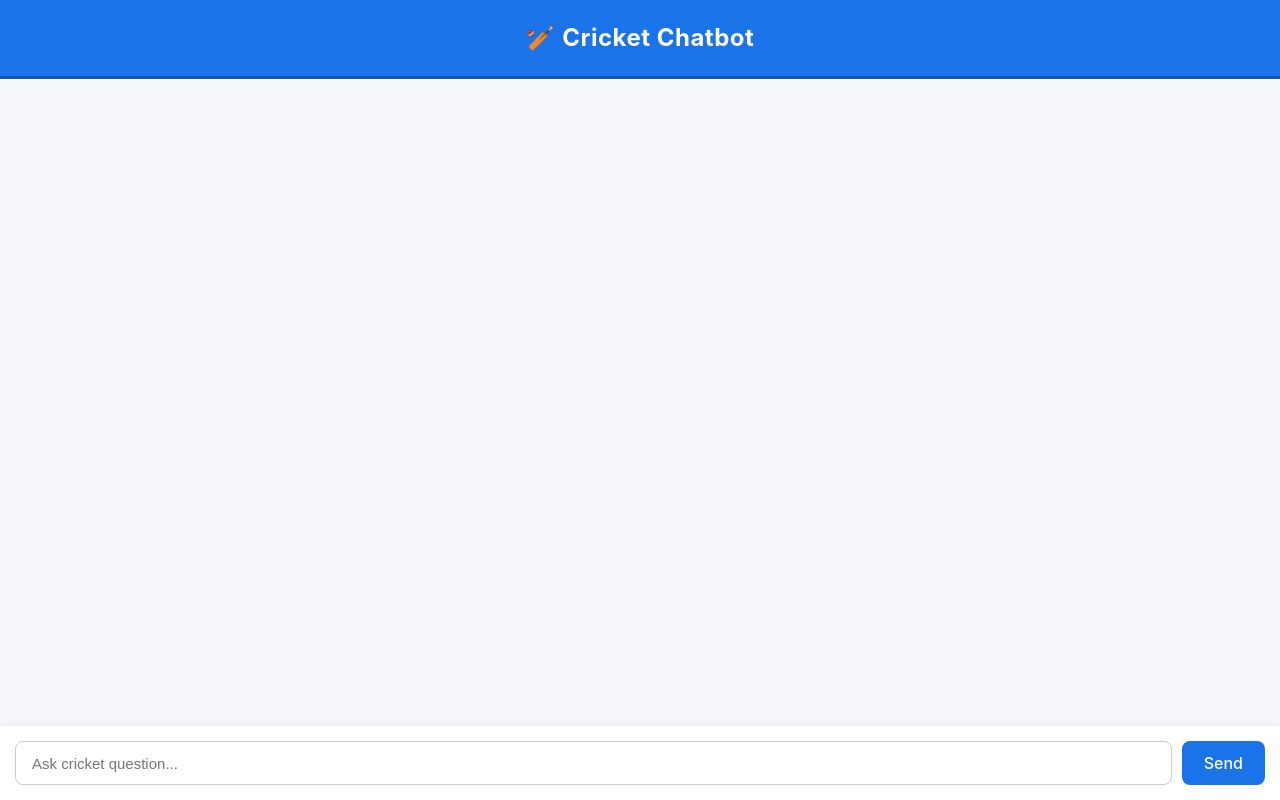
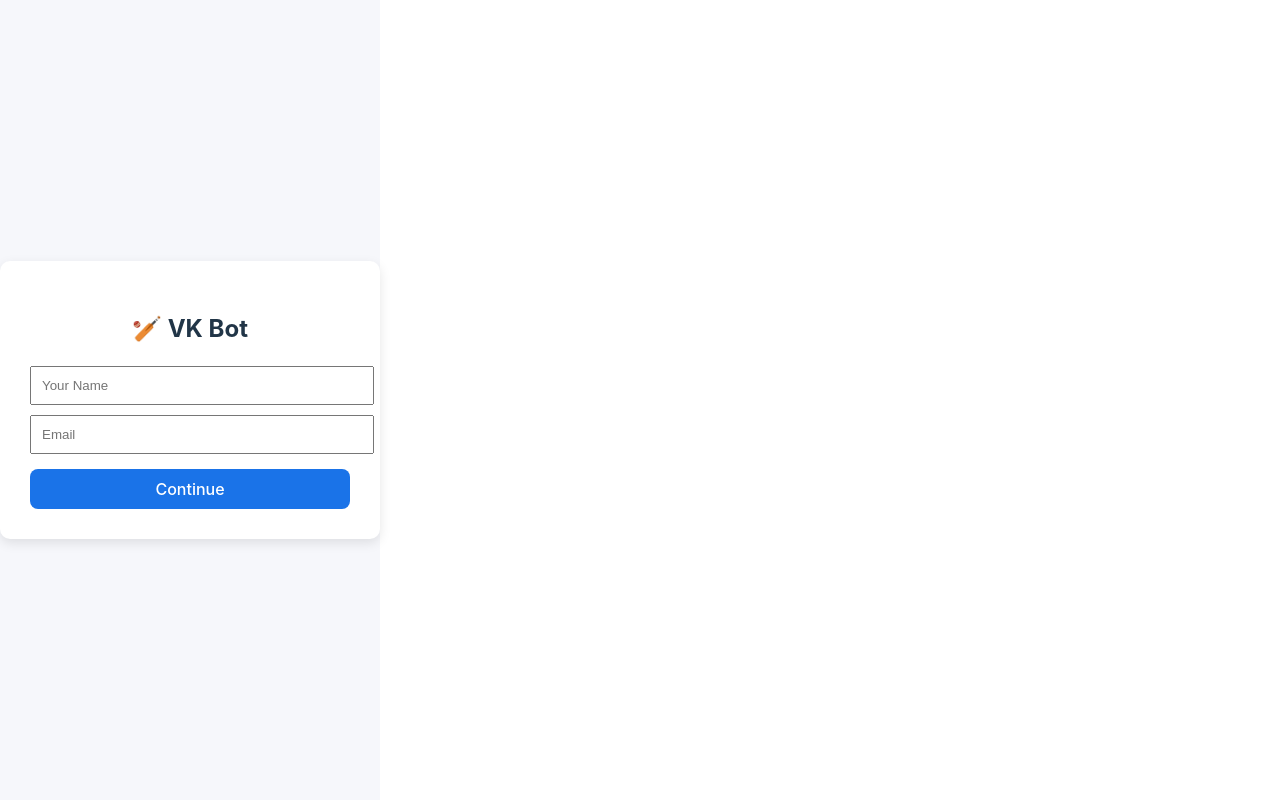
Before and after one commit to Ambar1418/Crickect-Bot, a React (Vite) app in the folder cricket-ui/: page / in a window 1280 px wide. Built offline with nearby package versions, Linux system fonts and the light colour scheme.

Commit message:
Update chat persistence and UI improvements

```diff
--- a/cricket-ui/src/App.jsx
+++ b/cricket-ui/src/App.jsx
@@ -1,10 +1,54 @@
-import { useState } from "react";
+import { useEffect, useState } from "react";
 import axios from "axios";
 
 function App() {
+  // USER STATE
+  const [user, setUser] = useState(null);
+
+  // CHAT STATE
   const [message, setMessage] = useState("");
   const [chat, setChat] = useState([]);
 
+  // LOGIN FORM STATE
+  const [name, setName] = useState("");
+  const [email, setEmail] = useState("");
+
+  // LOAD USER FROM LOCAL STORAGE
+  useEffect(() => {
+    const savedUser = localStorage.getItem("vk_user");
+    if (savedUser) {
+      const parsedUser = JSON.parse(savedUser);
+      setUser(parsedUser);
+
+      setChat([
+        {
+          sender: "bot",
+          text: `Hey ${parsedUser.name} 👋 How can I help you with cricket today?`,
+        },
+      ]);
+    }
+  }, []);
+
+  // HANDLE LOGIN
+  const handleLogin = () => {
+    if (!name || !email) {
+      alert("Please enter name and email");
+      return;
+    }
+
+    const userData = { name, email };
+    localStorage.setItem("vk_user", JSON.stringify(userData));
+    setUser(userData);
+
+    setChat([
+      {
+        sender: "bot",
+        text: `Hey ${name} 👋 How can I help you with cricket today?`,
+      },
+    ]);
+  };
+
+  // SEND MESSAGE
   const sendMessage = async () => {
     if (!message.trim()) return;
 
@@ -24,22 +68,71 @@ function App() {
 
       setChat((prev) => [...prev, { sender: "bot", text: botReply }]);
     } catch (error) {
-      console.error("Frontend Error:", error);
-
       setChat((prev) => [
         ...prev,
-        {
-          sender: "bot",
-          text: `⚠️ Server error: ${error?.message || "Unknown issue"
-            }`
-        }
+        { sender: "bot", text: error.message || "⚠️ Server error occurred." },
       ]);
     }
 
     setMessage("");
   };
 
+  // ================= LOGIN SCREEN =================
+  if (!user) {
+    return (
+      <div
+        style={{
+          height: "100vh",
+          display: "grid",
+          placeItems: "center",
+          background: "#f6f7fb",
+          fontFamily: "Inter, sans-serif",
+        }}
+      >
+        <div
+          style={{
+            background: "#fff",
+            padding: 30,
+            borderRadius: 10,
+            width: 320,
+            boxShadow: "0 4px 12px rgba(0,0,0,0.1)",
+          }}
+        >
+          <h2 style={{ textAlign: "center" }}>🏏 VK Bot</h2>
 
+          <input
+            placeholder="Your Name"
+            value={name}
+            onChange={(e) => setName(e.target.value)}
+            style={{ width: "100%", padding: 10, marginBottom: 10 }}
+          />
+
+          <input
+            placeholder="Email"
+            value={email}
+            onChange={(e) => setEmail(e.target.value)}
+            style={{ width: "100%", padding: 10, marginBottom: 15 }}
+          />
+
+          <button
+            onClick={handleLogin}
+            style={{
+              width: "100%",
+              padding: 10,
+              background: "#1A73E8",
+              color: "#fff",
+              border: "none",
+              cursor: "pointer",
+            }}
+          >
+            Continue
+          </button>
+        </div>
+      </div>
+    );
+  }
+
+  // ================= CHAT SCREEN =================
   return (
     <div
       style={{
@@ -57,90 +150,67 @@ function App() {
           padding: "20px",
           background: "#1A73E8",
           color: "white",
-          fontSize: "24px",
+          fontSize: "22px",
           fontWeight: "700",
           textAlign: "center",
-          letterSpacing: "0.5px",
-          borderBottom: "3px solid #1558b0",
         }}
       >
-        🏏 Cricket Chatbot
+        🏏 VK Bot
       </div>
 
-
       {/* CHAT AREA */}
-      <div
-        style={{
-          flex: 1,
-          overflowY: "auto",
-          padding: "20px",
-        }}
-      >
+      <div style={{ flex: 1, overflowY: "auto", padding: 20 }}>
         {chat.map((msg, index) => (
           <div
             key={index}
             style={{
-              marginBottom: "16px",
+              marginBottom: 16,
               display: "flex",
-              justifyContent: msg.sender === "user" ? "flex-end" : "flex-start",
+              justifyContent:
+                msg.sender === "user" ? "flex-end" : "flex-start",
             }}
           >
             <div
               style={{
                 padding: "12px 16px",
-                borderRadius: "12px",
-                fontSize: "15px",
-                lineHeight: "1.4",
+                borderRadius: 12,
                 maxWidth: "70%",
-                color: msg.sender === "user" ? "#000" : "#fff",
                 background:
                   msg.sender === "user" ? "#D4F7D4" : "rgba(0,0,0,0.75)",
-                boxShadow: "0 2px 4px rgba(0,0,0,0.1)",
+                color: msg.sender === "user" ? "#000" : "#fff",
               }}
             >
-              {String(msg.text || "⚠️ No response")}
+              {String(msg.text)}
             </div>
           </div>
         ))}
       </div>
 
-      {/* INPUT AREA */}
+      {/* INPUT */}
       <div
         style={{
-          padding: "15px",
+          padding: 15,
+          display: "flex",
+          gap: 10,
           background: "#fff",
-          display: "flex",
-          gap: "10px",
-          boxShadow: "0 -2px 6px rgba(0,0,0,0.05)",
         }}
       >
         <input
-          type="text"
           value={message}
           onChange={(e) => setMessage(e.target.value)}
           placeholder="Ask cricket question..."
-          style={{
-            flex: 1,
-            padding: "12px 16px",
-            borderRadius: "8px",
-            border: "1px solid #ccc",
-            fontSize: "15px",
-            outline: "none",
-          }}
+          style={{ flex: 1, padding: 12 }}
           onKeyDown={(e) => e.key === "Enter" && sendMessage()}
         />
 
         <button
           onClick={sendMessage}
           style={{
-            padding: "12px 22px",
+            padding: "12px 20px",
             background: "#1A73E8",
-            color: "white",
-            fontSize: "16px",
+            color: "#fff",
             border: "none",
-            borderRadius: "8px",
             cursor: "pointer",
-            fontWeight: "500",
           }}
         >
           Send
```
Also changed, not shown: cricket-ui/src/ChatApp.jsx (added, +13 -0 lines), cricket-ui/src/ChatWindow.jsx (added, +47 -0 lines), cricket-ui/src/Login.jsx (added, +38 -0 lines), cricket-ui/src/Sidebar.jsx (added, +12 -0 lines).
